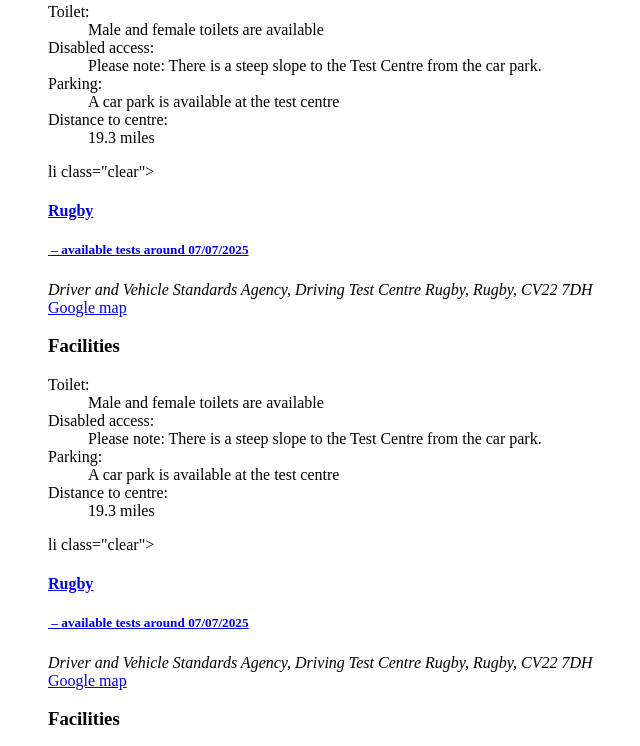
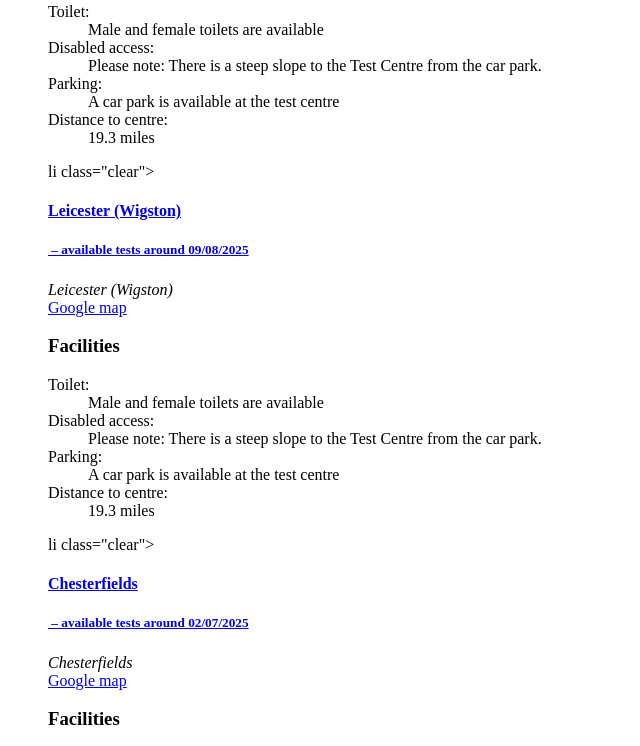
Before and after one commit to buildbro/buildbro.github.io, a plain HTML site: page dvsa-ext/testing/testpage.html in a window 1280 px wide. Shown: the part 600-1346 px from the top of the page, without its empty margins (0-640 px from the left). Drawn offline with Linux system fonts and the light colour scheme.

Commit message:
Update testpage.html

```diff
--- a/dvsa-ext/testing/testpage.html
+++ b/dvsa-ext/testing/testpage.html
@@ -96,18 +96,18 @@
                 </div><!-- / .test-centre-content -->
             </li>
             li class="clear">
-                <a href="manage?execution=e1s14&amp;_eventId=proceed&amp;centreID=34" id="centre-name-34"
+                <a href="manage?execution=e1s14&amp;_eventId=proceed&amp;centreID=345" id="centre-name-345"
                     class="test-centre-details-link">
                     <div class="test-centre-details">
                         <span class="underline">
-                            <h4>Rugby</h4>
-                            <h5>&nbsp;&ndash;&nbsp;available tests around 07/07/2025</h5>
+                            <h4>Leicester (Wigston)</h4>
+                            <h5>&nbsp;&ndash;&nbsp;available tests around 09/08/2025</h5>
                         </span>
                     </div>
                 </a>
 
                 <div class="test-centre-content">
-                    <address>Driver and Vehicle Standards Agency, Driving Test Centre Rugby, Rugby, CV22 7DH
+                    <address>Leicester (Wigston)
                     </address>
 
                     <span class="google-map-link"><a href="https://maps.google.com/?q=52.3714152,-1.2883337"
@@ -138,18 +138,18 @@
                 </div><!-- / .test-centre-content -->
             </li>
             li class="clear">
-                <a href="manage?execution=e1s14&amp;_eventId=proceed&amp;centreID=34" id="centre-name-34"
+                <a href="manage?execution=e1s14&amp;_eventId=proceed&amp;centreID=3456" id="centre-name-3456"
                     class="test-centre-details-link">
                     <div class="test-centre-details">
                         <span class="underline">
-                            <h4>Rugby</h4>
-                            <h5>&nbsp;&ndash;&nbsp;available tests around 07/07/2025</h5>
+                            <h4>Chesterfields</h4>
+                            <h5>&nbsp;&ndash;&nbsp;available tests around 02/07/2025</h5>
                         </span>
                     </div>
                 </a>
 
                 <div class="test-centre-content">
-                    <address>Driver and Vehicle Standards Agency, Driving Test Centre Rugby, Rugby, CV22 7DH
+                    <address>Chesterfields
                     </address>
 
                     <span class="google-map-link"><a href="https://maps.google.com/?q=52.3714152,-1.2883337"
```
